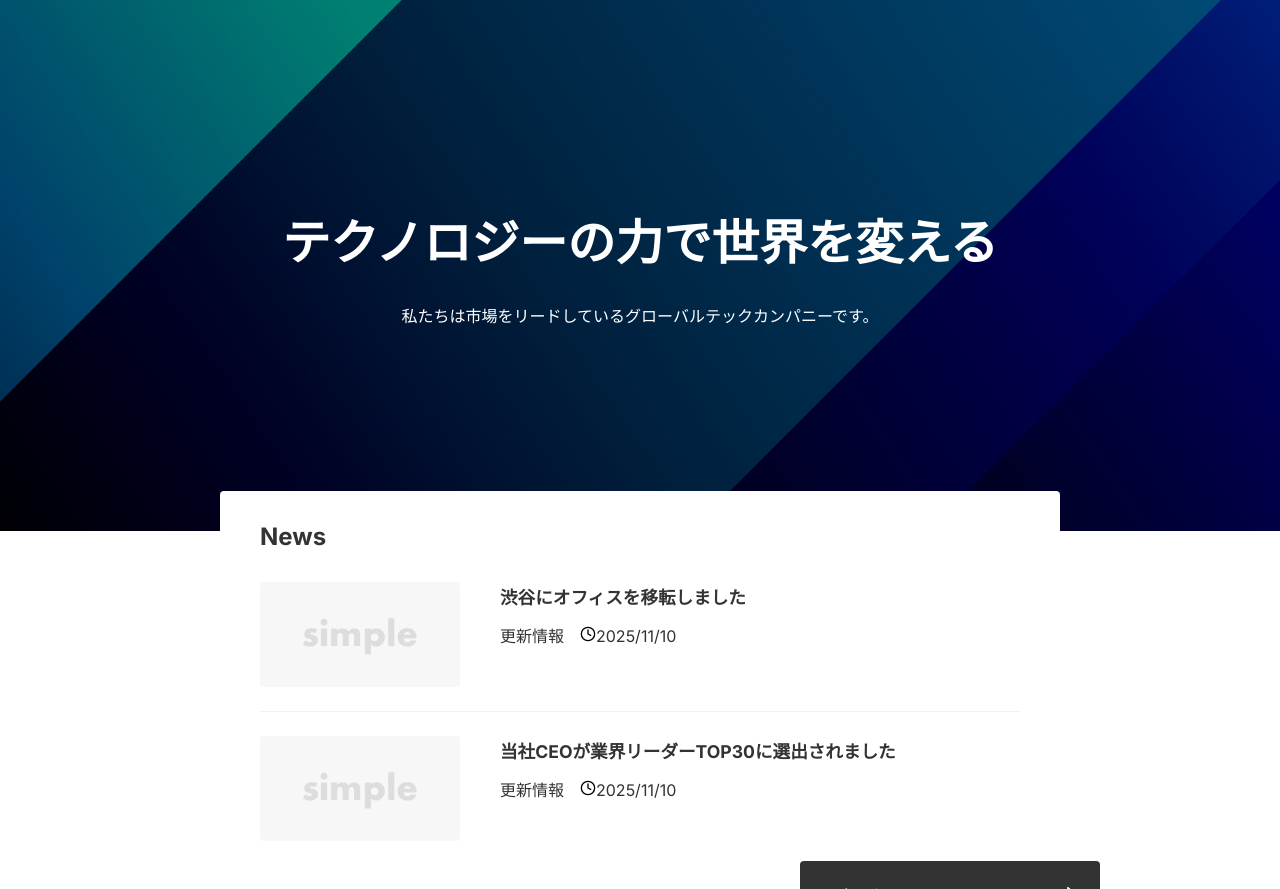
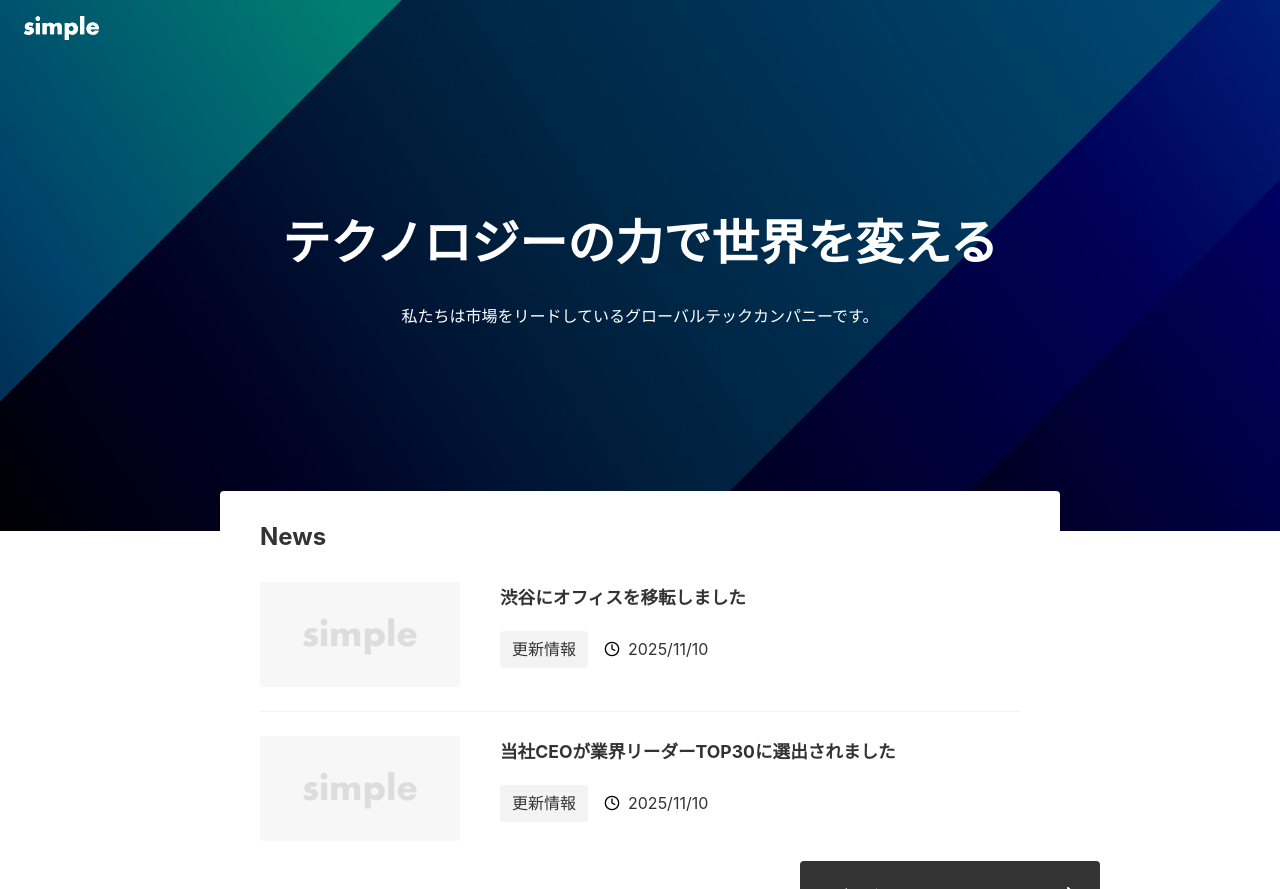
Before and after one commit to YukiCreateStudio/251111-test-project, a Next.js app: page / in a window 1280 px wide. Built offline with nearby package versions, Linux system fonts and the light colour scheme.

Commit message:
４回目完了

```diff
--- a/app/_libs/microcms.ts
+++ b/app/_libs/microcms.ts
@@ -1,3 +1,7 @@
+export type Category = {
+  name: string;
+};
+
 export type News = {
   id: string;
   title: string;
--- /dev/null
+++ b/app/components/Category/index.module.css
@@ -0,0 +1,7 @@
+.tag {
+  background-color: var(--color-bg-sub);
+  padding: 4px 12px;
+  border-radius: var(--border-radius);
+  white-space: nowrap;
+  font-size: 1rem;
+}
--- /dev/null
+++ b/app/components/Category/index.tsx
@@ -0,0 +1,10 @@
+import type { Category } from "@/app/_libs/microcms";
+import styles from "./index.module.css";
+
+type Props = {
+  category: Category;
+};
+
+export default function Category({ category }: Props) {
+  return <span className={styles.tag}>{category.name}</span>;
+}
--- /dev/null
+++ b/app/components/Date/index.module.css
@@ -0,0 +1,7 @@
+.date {
+  display: flex;
+  align-items: center;
+  gap: 8px;
+  margin: 0.8rem 0;
+  font-size: 1rem;
+}
--- /dev/null
+++ b/app/components/Date/index.tsx
@@ -0,0 +1,17 @@
+import Image from "next/image";
+import styles from "./index.module.css";
+
+type Props = {
+  date: string;
+};
+
+export default function Date({ date }: Props) {
+  return (
+    <>
+      <span className={styles.date}>
+        <Image src="/clock.svg" alt="" width={16} height={16} />
+        {date}
+      </span>
+    </>
+  );
+}
--- /dev/null
+++ b/app/components/Header/index.module.css
@@ -0,0 +1,24 @@
+.header {
+  position: absolute;
+  padding: 16px 24px 8px;
+  z-index: 1000;
+  display: flex;
+  align-items: center;
+  justify-content: space-between;
+  width: 100%;
+}
+
+.logoLink {
+  display: flex;
+}
+
+.logo {
+  height: 24px;
+  width: auto;
+}
+
+@media (max-width: 640px) {
+  .header {
+    padding: 24px 16px 8px;
+  }
+}
--- /dev/null
+++ b/app/components/Header/index.tsx
@@ -0,0 +1,21 @@
+
+import Image from "next/image";
+import styles from "./index.module.css";
+
+
+export default function Header(){
+  return(
+    <header className={styles.header}>
+      <a href="/" className={styles.logoLink}>
+        <Image
+          className={styles.logo}
+          src="/logo.svg"
+          alt="HeaderLogo"
+          width={348}
+          height={133}
+          priority
+        />
+      </a>
+    </header>
+  )
+}
--- a/app/components/NewsList/index.tsx
+++ b/app/components/NewsList/index.tsx
@@ -2,6 +2,8 @@ import Image from "next/image";
 import ButtonLink from "../ButtonLink";
 import styles from "./index.module.css";
 import { News } from "@/app/_libs/microcms";
+import Date from "../Date";
+import Category from "../Category";
 
 type Props = {
   news: News[];
@@ -26,11 +28,8 @@ export default function NewsList({ news }: Props) {
             <dl className={styles.content}>
               <dt className={styles.title}>{article.title}</dt>
               <dd className={styles.meta}>
-                <span className={styles.tag}>{article.category.name}</span>
-                <span className={styles.date}>
-                  <Image src="/clock.svg" alt="" width={16} height={16} />
-                  {article.publishedAt}
-                </span>
+                <Category category={article.category} />
+                <Date date={article.publishedAt} />
               </dd>
             </dl>
           </div>
--- a/app/layout.tsx
+++ b/app/layout.tsx
@@ -1,22 +1,14 @@
-import type { Metadata } from "next";
-import { Inter } from "next/font/google";
+import Header from "./components/Header";
 import "./globals.css";
 
-const inter = Inter({ subsets: ["latin"] });
 
-export const metadata: Metadata = {
-  title: "オリジナルAPP",
-  description: "Generated by create next app",
-};
-
-export default function RootLayout({
-  children,
-}: Readonly<{
-  children: React.ReactNode;
-}>) {
+export default function RootLayout({children,}: Readonly<{ children: React.ReactNode }>){
   return (
-    <html lang="en">
-      <body className={inter.className}>{children}</body>
+    <html lang="ja">
+      <body>
+        <Header />
+        { children }
+      </body>
     </html>
   );
 }
--- a/app/page.tsx
+++ b/app/page.tsx
@@ -3,6 +3,7 @@ import styles from "./page.module.css";
 import ButtonLink from "./components/ButtonLink";
 import NewsList from "./components/NewsList";
 import { News } from "@/app/_libs/microcms";
+import Header from "./components/Header";
 
 const data: { contents: News[] } = {
   contents: [
@@ -35,6 +36,7 @@ export default function Home() {
 
   return (
     <>
+      <Header />
       <section className={styles.top}>
         <div>
           <h1 className={styles.title}>テクノロジーの力で世界を変える</h1>
```
